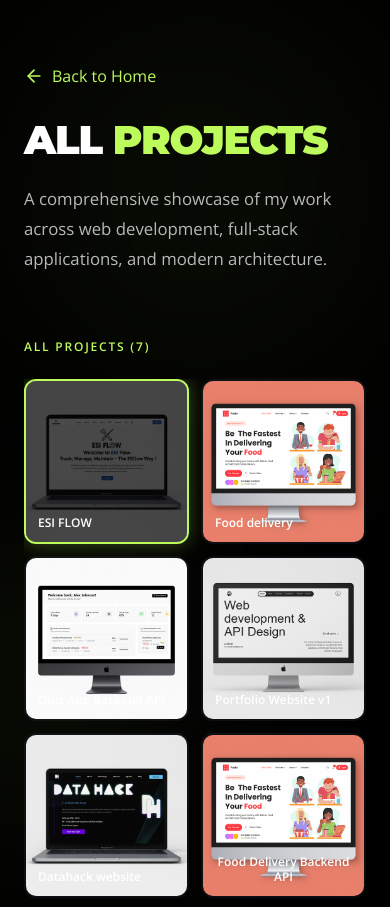
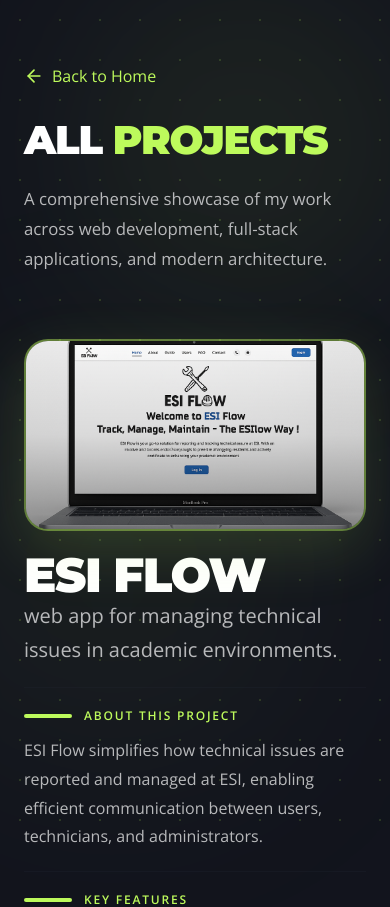
Before and after one commit to Bendifallah-Rami/rami-portfolio-v2, a Next.js app: page /projects in a window 390 px wide. Shown: the top 907 px of the page. Built offline with nearby package versions, Linux system fonts and the light colour scheme.

Commit message:
style: refine layout and styling in ProjectsPage and ProjectsGallery components

```diff
--- a/src/app/projects/page.js
+++ b/src/app/projects/page.js
@@ -9,9 +9,9 @@ export const metadata = {
 
 export default function ProjectsPage() {
   return (
-    <main className="relative min-h-screen bg-black [font-family:var(--font-body)]">
-      <div className="pointer-events-none fixed top-0 right-0 h-96 w-96 rounded-full bg-(--color-accent)/5 blur-[120px]" />
-      <div className="pointer-events-none fixed bottom-0 -left-32 h-80 w-80 rounded-full bg-(--color-accent)/5 blur-[100px]" />
+    <main className="relative min-h-screen [font-family:var(--font-body)]">
+      <div className="pointer-events-none fixed top-0 right-0 h-72 w-72 rounded-full bg-(--color-accent)/10 blur-[110px]" />
+      <div className="pointer-events-none fixed bottom-20 -left-20 h-96 w-96 rounded-full bg-(--color-accent)/5 blur-[120px]" />
 
       <div className="container mx-auto px-6 py-16 relative">
         {/* Header */}
--- a/src/components/sections/ProjectsGallery.jsx
+++ b/src/components/sections/ProjectsGallery.jsx
@@ -10,8 +10,8 @@ export default function ProjectsGallery() {
 
   return (
     <div className="grid grid-cols-1 lg:grid-cols-[1fr_minmax(350px,500px)] gap-12 lg:gap-16 items-start">
-      {/* Right Panel - Project Details (First on Desktop) */}
-      <div className="order-2 lg:order-2 space-y-5">
+      {/* Right Panel - Project Details */}
+      <div className="order-1 lg:order-2 space-y-5">
         {/* Project Image - Large */}
         <div className="relative w-full aspect-video rounded-3xl overflow-hidden border-2 border-(--color-accent)/40 bg-linear-to-br from-(--color-accent)/15 to-(--color-accent)/5 shadow-[0_20px_60px_rgba(189,250,92,0.15)]">
           {selectedProject.imageUrl ? (
@@ -134,13 +134,13 @@ export default function ProjectsGallery() {
       </div>
 
       {/* Left Panel - Project Grid */}
-      <div className="order-1 lg:order-1 sticky top-24">
+      <div className="order-2 lg:order-1 relative lg:sticky lg:top-24">
         <h3 className="text-xs font-black uppercase tracking-[0.15em] text-(--color-accent) mb-6">
           All Projects ({allProjects.length})
         </h3>
-        <div className="grid grid-cols-2 sm:grid-cols-3 lg:grid-cols-2 gap-3 max-h-[900px] overflow-y-auto [-webkit-scrollbar-width:none] [scrollbar-width:none] [-ms-overflow-style:none]">
+        <div className="projects-grid-scroll grid grid-cols-2 sm:grid-cols-3 lg:grid-cols-2 gap-3 max-h-none overflow-visible lg:max-h-[900px] lg:overflow-y-auto [-webkit-scrollbar-width:none] [scrollbar-width:none] [-ms-overflow-style:none]">
           <style>{`
-            div::-webkit-scrollbar {
+            .projects-grid-scroll::-webkit-scrollbar {
               display: none;
             }
           `}</style>
```
